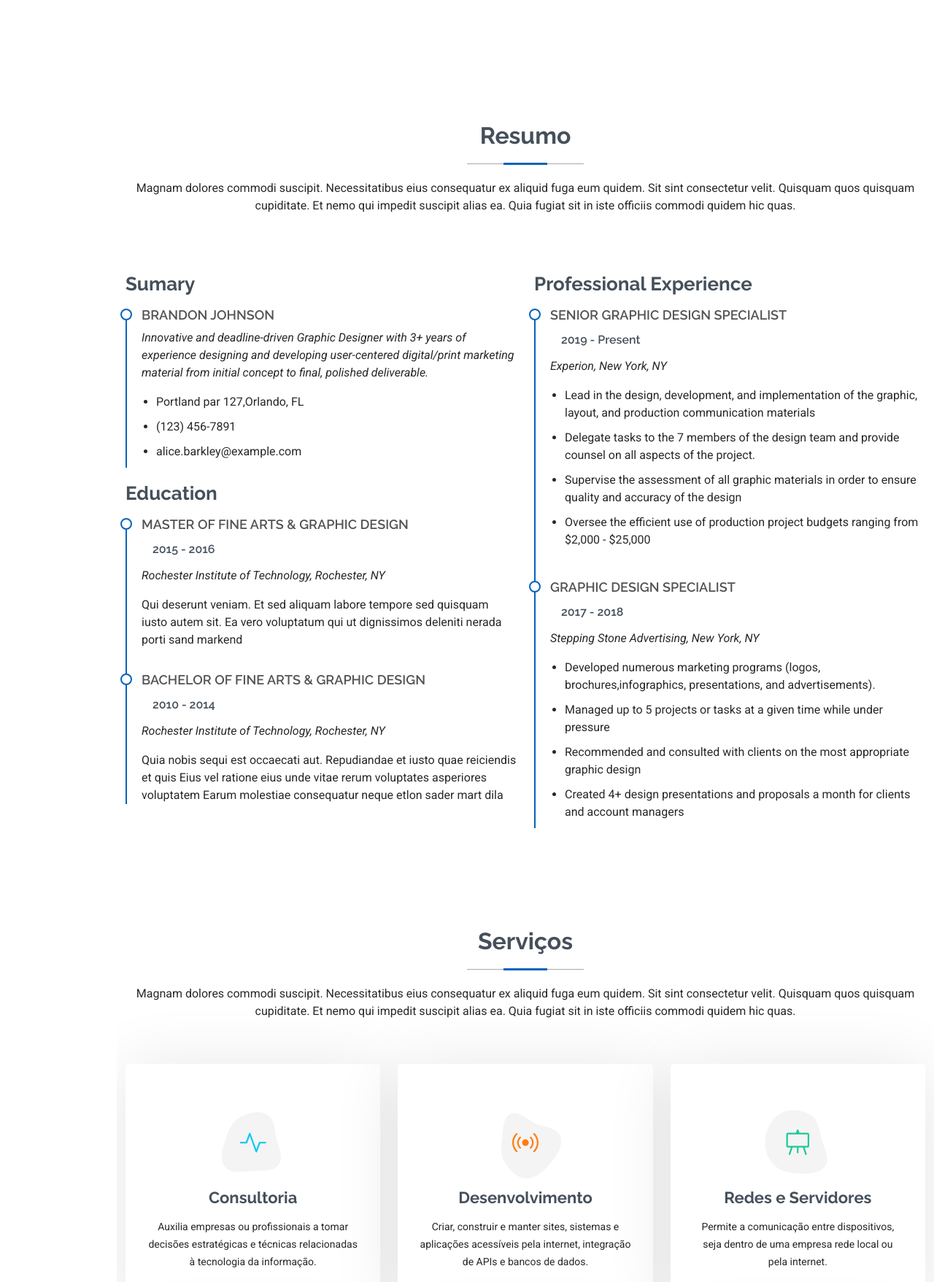
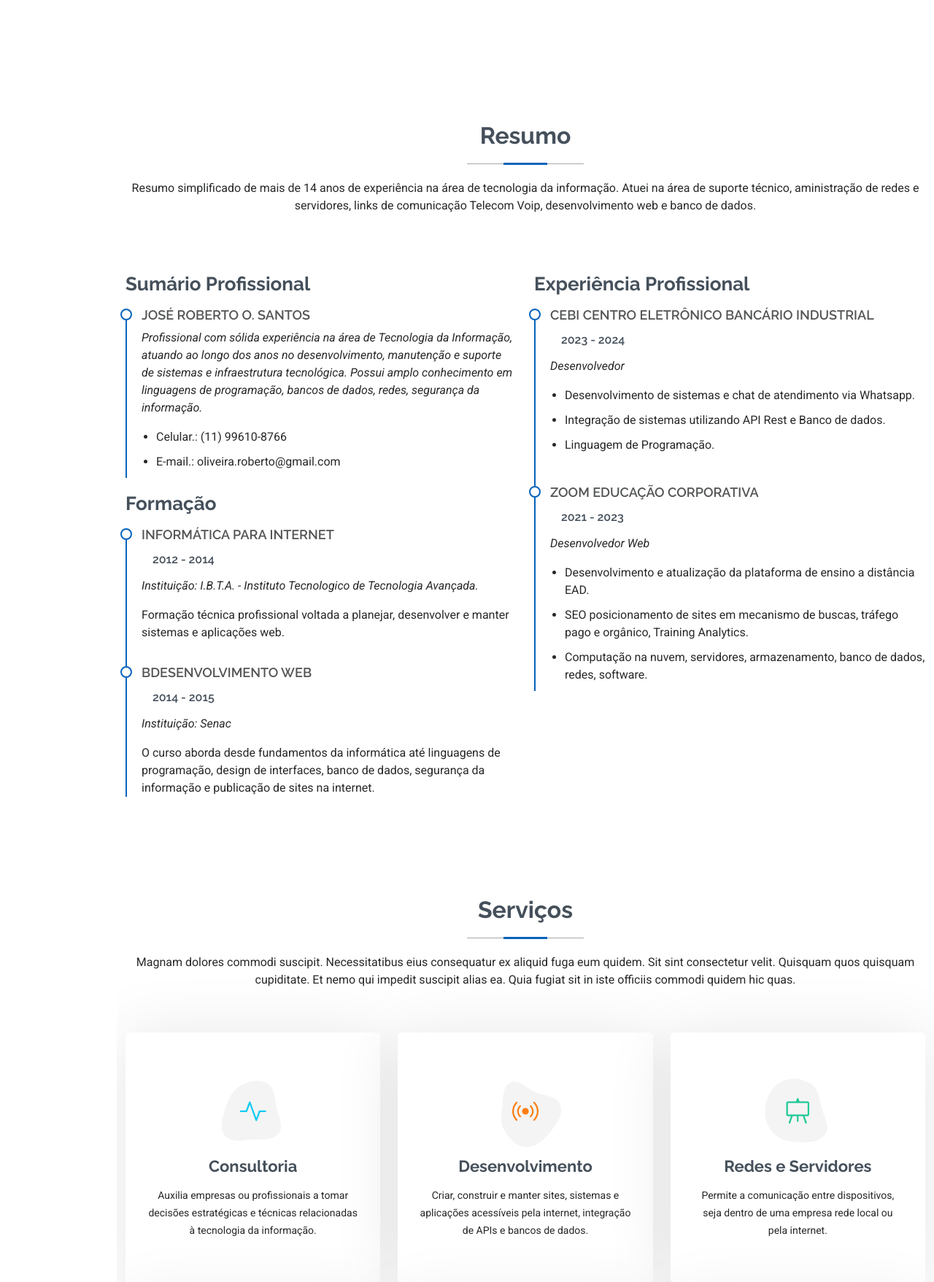
Before and after one commit to betosantos/projetoflask, a Flask app: page / in a window 1280 px wide. Shown: the part 1747-3504 px from the top of the page at 73% size. Run offline with Flask 3, Linux system fonts and the light colour scheme; data that the repository does not hold is empty; some libraries are stand-ins or nearby versions.

Commit message:
adicionado texto de resumo profissional

```diff
--- a/templates/base.html
+++ b/templates/base.html
@@ -140,7 +140,7 @@
       <!-- Section Title -->
       <div class="container section-title" data-aos="fade-up">
         <h2>Resumo</h2>
-        <p>Magnam dolores commodi suscipit. Necessitatibus eius consequatur ex aliquid fuga eum quidem. Sit sint consectetur velit. Quisquam quos quisquam cupiditate. Et nemo qui impedit suscipit alias ea. Quia fugiat sit in iste officiis commodi quidem hic quas.</p>
+        <p>Resumo simplificado de mais de 14 anos de experiência na área de tecnologia da informação. Atuei na área de suporte técnico, aministração de redes e servidores, links de comunicação Telecom Voip, desenvolvimento web e banco de dados.</p>
       </div><!-- End Section Title -->
 
       <div class="container">
@@ -148,58 +148,55 @@
         <div class="row">
 
           <div class="col-lg-6" data-aos="fade-up" data-aos-delay="100">
-            <h3 class="resume-title">Sumary</h3>
+            <h3 class="resume-title">Sumário Profissional</h3>
 
             <div class="resume-item pb-0">
-              <h4>Brandon Johnson</h4>
-              <p><em>Innovative and deadline-driven Graphic Designer with 3+ years of experience designing and developing user-centered digital/print marketing material from initial concept to final, polished deliverable.</em></p>
+              <h4>José Roberto O. Santos</h4>
+              <p><em>Profissional com sólida experiência na área de Tecnologia da Informação, atuando ao longo dos anos no desenvolvimento, manutenção e suporte de sistemas e infraestrutura tecnológica. Possui amplo conhecimento em linguagens de programação, bancos de dados, redes, segurança da informação.</em></p>
               <ul>
-                <li>Portland par 127,Orlando, FL</li>
-                <li>(123) 456-7891</li>
-                <li>alice.barkley@example.com</li>
+                <li>Celular.: (11) 99610-8766</li>
+                <li>E-mail.: oliveira.roberto@gmail.com</li>
               </ul>
             </div><!-- Edn Resume Item -->
 
-            <h3 class="resume-title">Education</h3>
+            <h3 class="resume-title">Formação</h3>
             <div class="resume-item">
-              <h4>Master of Fine Arts &amp; Graphic Design</h4>
-              <h5>2015 - 2016</h5>
-              <p><em>Rochester Institute of Technology, Rochester, NY</em></p>
-              <p>Qui deserunt veniam. Et sed aliquam labore tempore sed quisquam iusto autem sit. Ea vero voluptatum qui ut dignissimos deleniti nerada porti sand markend</p>
+              <h4>Informática para Internet</h4>
+              <h5>2012 - 2014</h5>
+              <p><em>Instituição: I.B.T.A. - Instituto Tecnologico de Tecnologia Avançada.</em></p>
+              <p>Formação técnica profissional voltada a planejar, desenvolver e manter sistemas e aplicações web.</p>
             </div><!-- Edn Resume Item -->
 
             <div class="resume-item">
-              <h4>Bachelor of Fine Arts &amp; Graphic Design</h4>
-              <h5>2010 - 2014</h5>
-              <p><em>Rochester Institute of Technology, Rochester, NY</em></p>
-              <p>Quia nobis sequi est occaecati aut. Repudiandae et iusto quae reiciendis et quis Eius vel ratione eius unde vitae rerum voluptates asperiores voluptatem Earum molestiae consequatur neque etlon sader mart dila</p>
+              <h4>BDesenvolvimento Web</h4>
+              <h5>2014 - 2015</h5>
+              <p><em>Instituição: Senac</em></p>
+              <p>O curso aborda desde fundamentos da informática até linguagens de programação, design de interfaces, banco de dados, segurança da informação e publicação de sites na internet.</p>
             </div><!-- Edn Resume Item -->
 
           </div>
 
-          <div class="col-lg-6" data-aos="fade-up" data-aos-delay="200">
-            <h3 class="resume-title">Professional Experience</h3>
+          <div class="col-lg-6" data-aos="fade-up" data-aos-delay="300">
+            <h3 class="resume-title">Experiência Profissional</h3>
             <div class="resume-item">
-              <h4>Senior graphic design specialist</h4>
-              <h5>2019 - Present</h5>
-              <p><em>Experion, New York, NY </em></p>
+              <h4>Cebi Centro Eletrônico Bancário Industrial</h4>
+              <h5>2023 - 2024</h5>
+              <p><em>Desenvolvedor</em></p>
               <ul>
-                <li>Lead in the design, development, and implementation of the graphic, layout, and production communication materials</li>
-                <li>Delegate tasks to the 7 members of the design team and provide counsel on all aspects of the project. </li>
-                <li>Supervise the assessment of all graphic materials in order to ensure quality and accuracy of the design</li>
-                <li>Oversee the efficient use of production project budgets ranging from $2,000 - $25,000</li>
+                <li>Desenvolvimento de sistemas e chat de atendimento via Whatsapp.</li>
+                <li>Integração de sistemas utilizando API Rest e Banco de dados.</li>
+                <li>Linguagem de Programação.</li>
               </ul>
             </div><!-- Edn Resume Item -->
 
             <div class="resume-item">
-              <h4>Graphic design specialist</h4>
-              <h5>2017 - 2018</h5>
-              <p><em>Stepping Stone Advertising, New York, NY</em></p>
+              <h4>Zoom Educação Corporativa</h4>
+              <h5>2021 - 2023</h5>
+              <p><em>Desenvolvedor Web</em></p>
               <ul>
-                <li>Developed numerous marketing programs (logos, brochures,infographics, presentations, and advertisements).</li>
-                <li>Managed up to 5 projects or tasks at a given time while under pressure</li>
-                <li>Recommended and consulted with clients on the most appropriate graphic design</li>
-                <li>Created 4+ design presentations and proposals a month for clients and account managers</li>
+                <li>Desenvolvimento e atualização da plataforma de ensino a distância EAD.</li>
+                <li>SEO posicionamento de sites em mecanismo de buscas, tráfego pago e orgânico, Training Analytics.</li>
+                <li>Computação na nuvem, servidores, armazenamento, banco de dados, redes, software.</li>
               </ul>
             </div><!-- Edn Resume Item -->
 
@@ -384,7 +381,7 @@
 
                 <button class="btn btn-primary" type="submit">Enviar</button>
 
-                <p id="msgform" style="color: green; font-weight: bold; margin-top:4px;"></p>
+                <p id="msgform" style="color: green; font-weight: bold; margin-top:11px;"></p>
 
               </div>
             </form>
```
